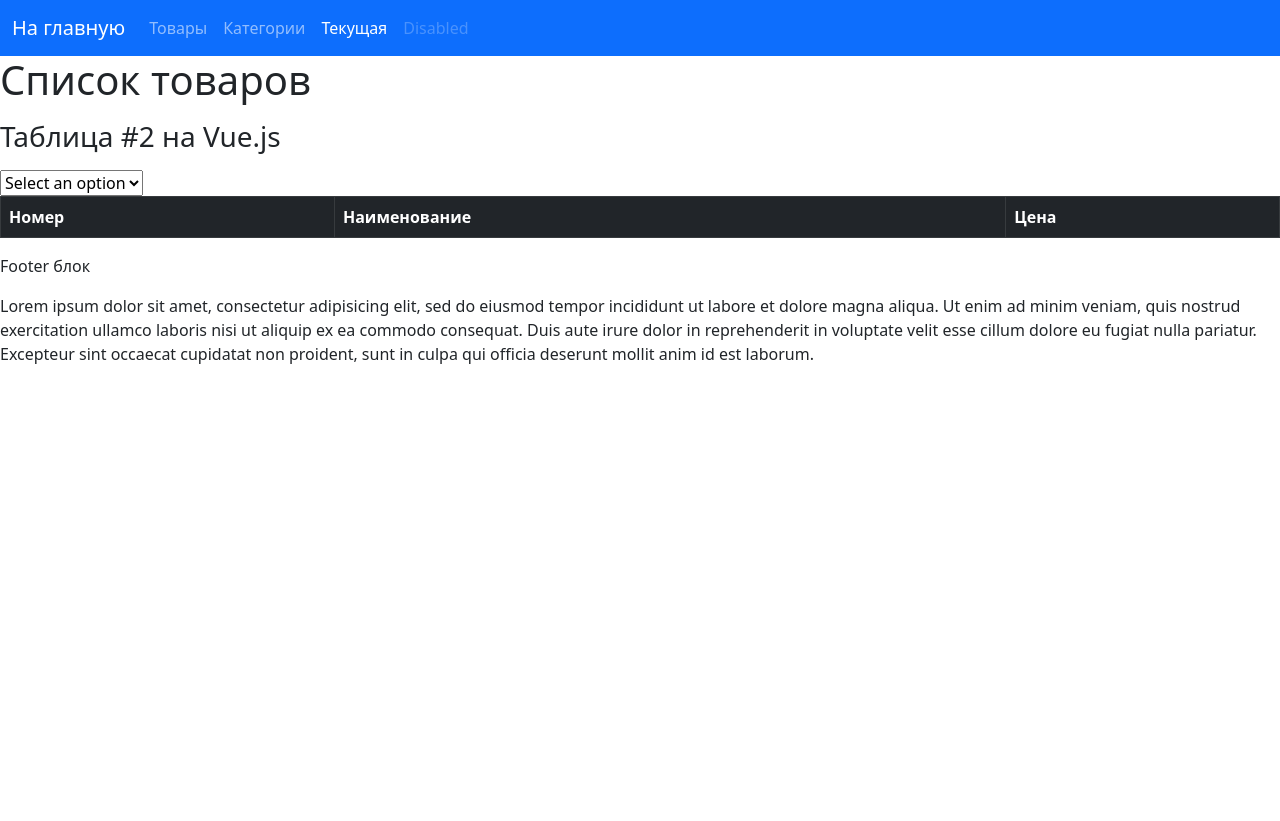
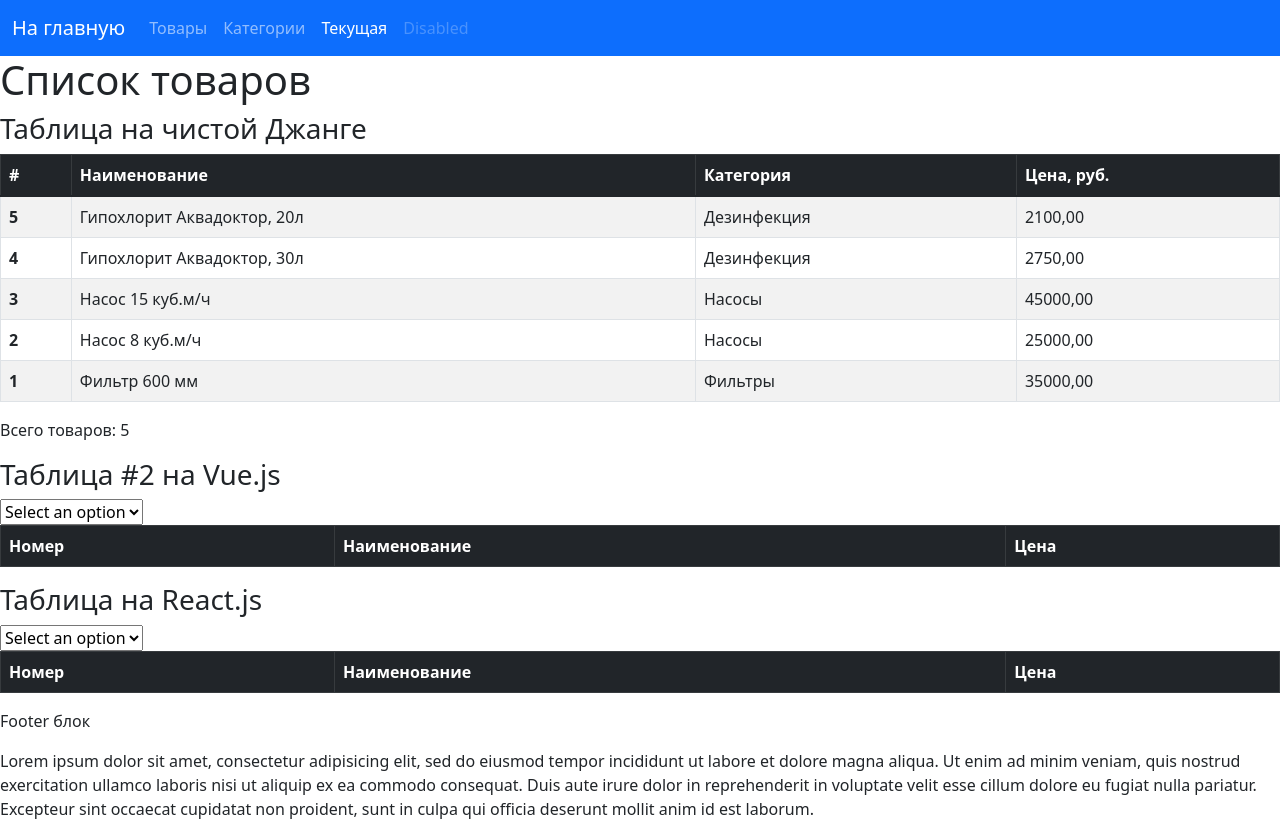
Before and after one commit to NemesisX777/my_store, a Django app: page /products/all-products/ in a window 1280 px wide. Before the commit the page ends 364 px from the top, so only its background shows below. Run offline with Django 4.2, Linux system fonts and the light colour scheme; data comes from the database, SQL or seed files in the repository; lists and menus that the app fills with data are empty; some libraries are stand-ins or nearby versions.

Commit message:
Восстановлена работоспособность таблиц на Реакте и Вью

```diff
--- a/products/templates/products/products.html
+++ b/products/templates/products/products.html
@@ -6,10 +6,35 @@
 {% block content %}
     <h1>Список товаров</h1>
 
+    <h3>Таблица на чистой Джанге</h3>
+
+    <table class="table table-bordered table-striped">
+        <thead class="table-dark">
+        <tr>
+            <th scope="col">#</th>
+            <th scope="col">Наименование</th>
+            <th scope="col">Категория</th>
+            <th scope="col">Цена, руб.</th>
+        </tr>
+        </thead>
+        <tbody class="table-group-divider">
+        {% for product in products %}
+            <tr>
+                <th scope="row">{{ product.id }}</th>
+                <td>{{ product.name }}</td>
+                <td>{{ product.category }}</td>
+                <td>{{ product.price }}</td>
+            </tr>
+        {% endfor %}
+        </tbody>
+    </table>
+
+    <p>Всего товаров: {{ products|length }}</p>
+
+
     {% verbatim %}
     <div id="VueProductTable">
-        <p>
-        <h3>Таблица #2 на Vue.js</h3></p>
+        <h3>Таблица #2 на Vue.js</h3>
         <select v-model="selectedValue">
             <option value="">Select an option</option>
             <option v-for="option in options" :key="option.id" :value="option.id">
@@ -36,4 +61,6 @@
 
     {% endverbatim %}
 
+    <div id="root"></div>
+
 {% endblock %}
--- a/static/react_table.js
+++ b/static/react_table.js
@@ -26,7 +26,7 @@ const ExampleComponent = () => {
     }, [selectedValue]);
 
     return (<div>
-        <p><h3>Таблица на React.js</h3></p>
+        <h3>Таблица на React.js</h3>
         <select onChange={(e) => setSelectedValue(e.target.value)}>
             <option value="">Select an option</option>
             {options.map((option) => (<option key={option.id} value={option.id}>
--- a/templates/base.html
+++ b/templates/base.html
@@ -60,6 +60,6 @@
 {% endblock %}
 
     <script src="{% static 'vue_app.js' %}"></script>
-
+<script type="text/babel" src="{% static 'react_table.js' %}"></script>
 </body>
 </html>
```
